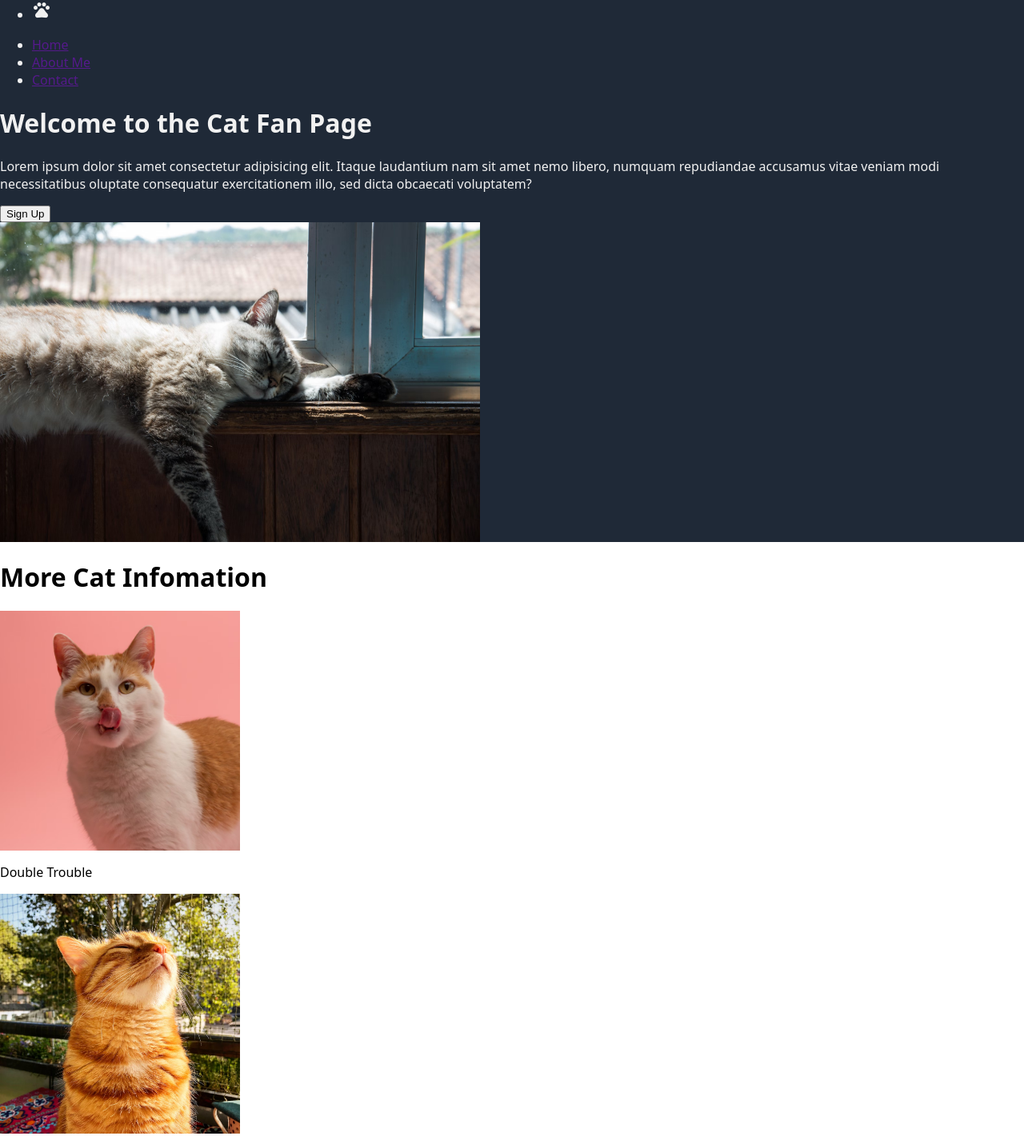
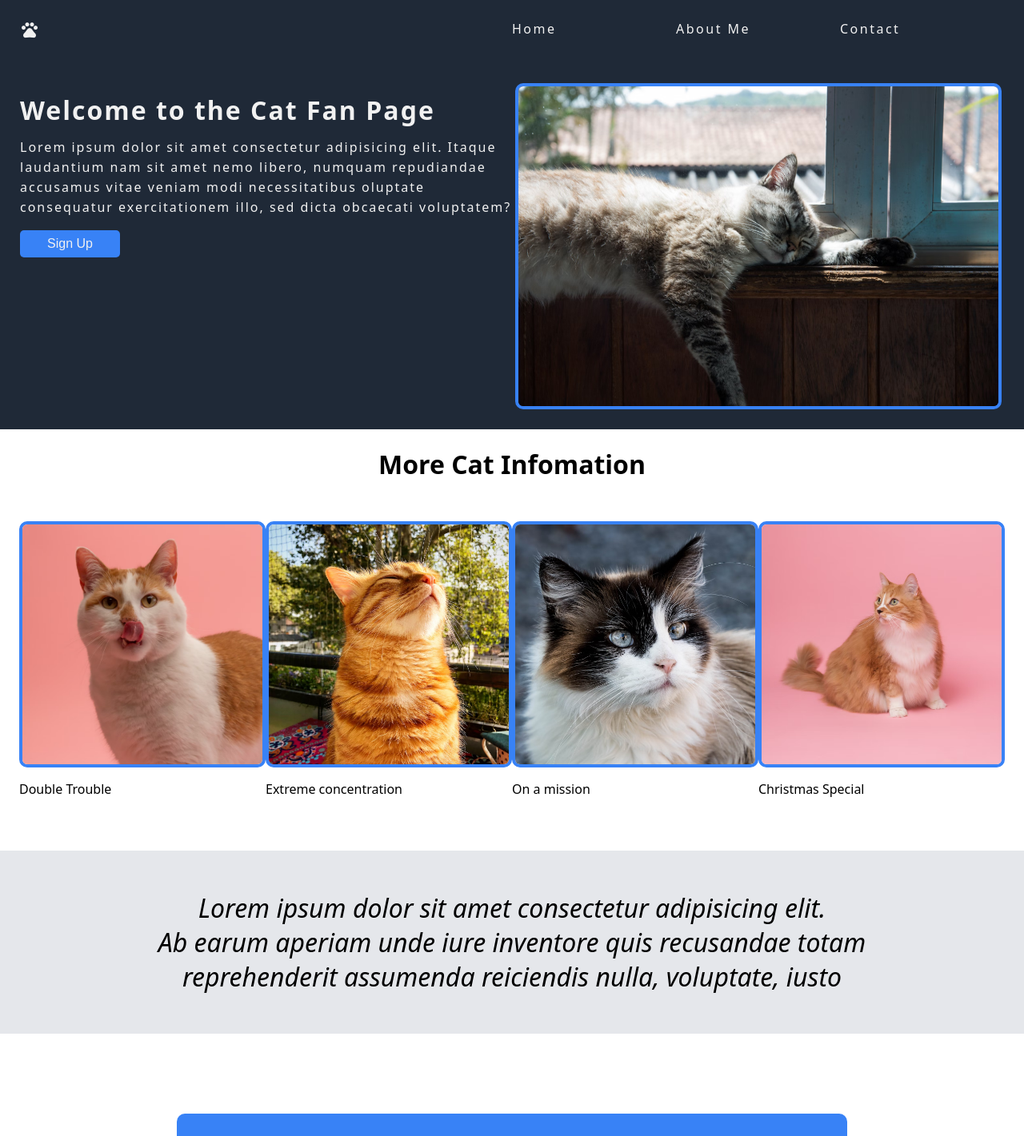
Before and after one commit to shahadmostafa/odin-flexbox, a plain HTML site: page index.html in a window 1280 px wide. Shown: the top 1421 px of the page at 80% size. Drawn offline with nearby package versions, Linux system fonts and the light colour scheme.

Commit message:
implemented multiple style properties to landing page such as colors, backgrounds, image properties, further flex box additions, text properties

```diff
--- a/style.css
+++ b/style.css
@@ -18,3 +18,122 @@ body {
     background-color: #3882f6;
     color: #f1f1f1;
 }
+
+.nav {
+    display: flex;
+    padding: 25px;
+}
+
+.nav ul {
+    list-style-type: none;
+    margin: 0;
+    padding: 0;
+    display: flex;
+    flex: 1;
+}
+
+.nav li {
+    flex: 1;
+}
+
+.nav a {
+    text-decoration: none;
+    letter-spacing: 2.5px;
+    color: #f1f1f1;
+}
+
+.landing {
+    display: flex;
+    padding: 25px;
+    letter-spacing: 2px;
+    line-height: 25px;
+}
+
+.landing-right {
+    display: flex;
+    flex: 1;
+    justify-content: center;
+}
+
+.landing-left {
+    flex: 1;
+    justify-content: center;
+}
+
+.cta {
+    background-color: #3882f6;
+    color: #f1f1f1;
+    width: 125px;
+    border-radius: 5px;
+    border-style: none;
+    font-size: 16px;
+    font-weight: 200;
+    padding: 8px;
+}
+
+.card-text {
+    text-align: center;
+}
+
+.card-row {
+    display: flex;
+    justify-content: center;
+    width: 80%;
+    margin: 50px auto;
+}
+
+.card {
+    display: flex;
+    flex: 1;
+    justify-content: center;
+}
+
+.card-img, .card-text {
+    flex: 1;
+}
+
+img {
+    border: 4px solid #3882f6;
+    border-radius: 10px;
+}
+
+.quote-container {
+    width: 100%;
+    margin: 0 auto;
+}
+
+.quote-container h1 {
+    padding: 50px;
+    font-style: italic;
+    font-weight: 250;
+    text-align: center;
+}
+
+.call-to-action {
+    width: 60%;
+    margin: 100px auto;
+    display: flex;
+    padding: 35px;
+    border-radius: 10px;
+}
+
+.cta-left, .cta-right {
+    flex: 1;
+}
+
+.cta-two {
+    background-color: #3882f6;
+    color: #f1f1f1;
+    border: 1px solid #f1f1f1;
+    width: 125px;
+    border-radius: 5px;
+
+    font-size: 16px;
+    font-weight: 200;
+    padding: 8px;
+}
+
+.footer {
+    text-align: center;
+    padding: 5px;
+}
```
